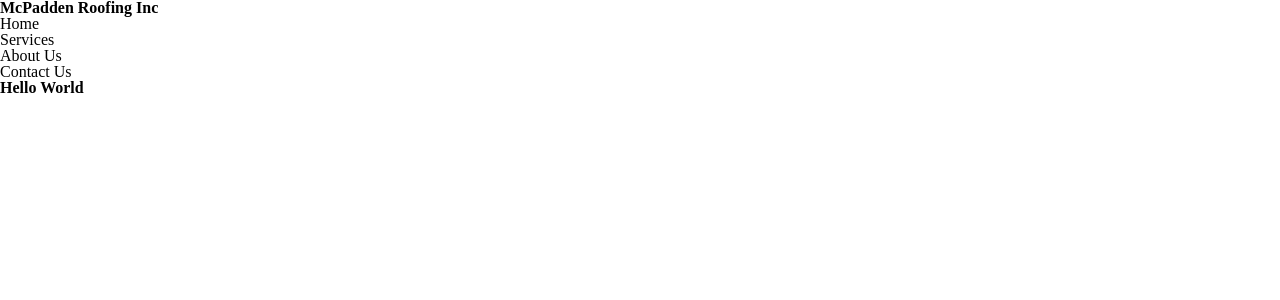
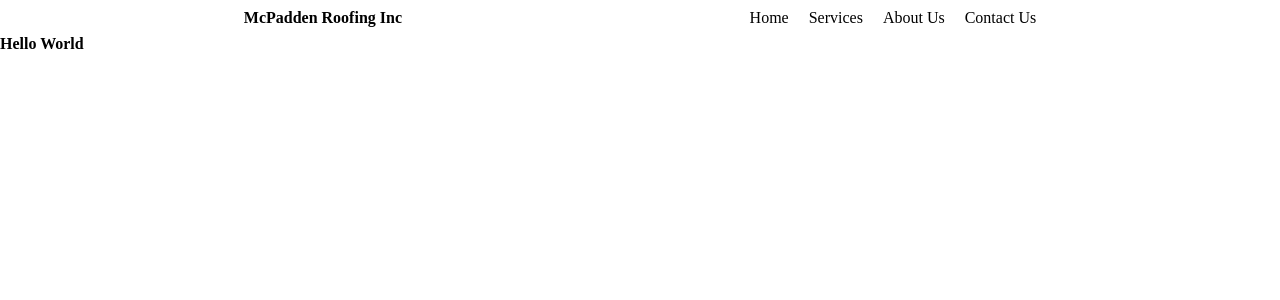
Before and after one commit to tmcfadden7/mcpadden-roofing-react-app, a React (Create React App) app: page / in a window 1280 px wide. Shown: the top 300 px of the page. Built offline with nearby package versions, Linux system fonts and the light colour scheme.

Commit message:
add display flex on the nav/ul, add container and css

```diff
--- a/src/App.css
+++ b/src/App.css
@@ -58,3 +58,27 @@
 input, select {
   vertical-align :middle;
 }
+/* CSS RESET END */
+/* CUSTOM CSS */
+.container {
+    max-width: 1140px;
+    width: 100%;
+    margin: auto;
+}
+nav {
+    display: flex;
+    justify-content: space-around;
+}
+
+nav h1 {
+    padding: 10px;
+}
+
+nav ul {
+    display: flex;
+    justify-content: space-around;
+}
+
+nav ul li {
+    padding: 10px;
+}
--- a/src/components/Header.js
+++ b/src/components/Header.js
@@ -3,6 +3,7 @@
     return (
         <>
             <header>
+                <div className="container">
                 <nav>
                     <h1>McPadden Roofing Inc</h1>
                     <ul>
@@ -12,6 +13,7 @@
                         <li>Contact Us</li>
                     </ul>
                 </nav>
+                </div>
             </header>
         </>
     )
```
